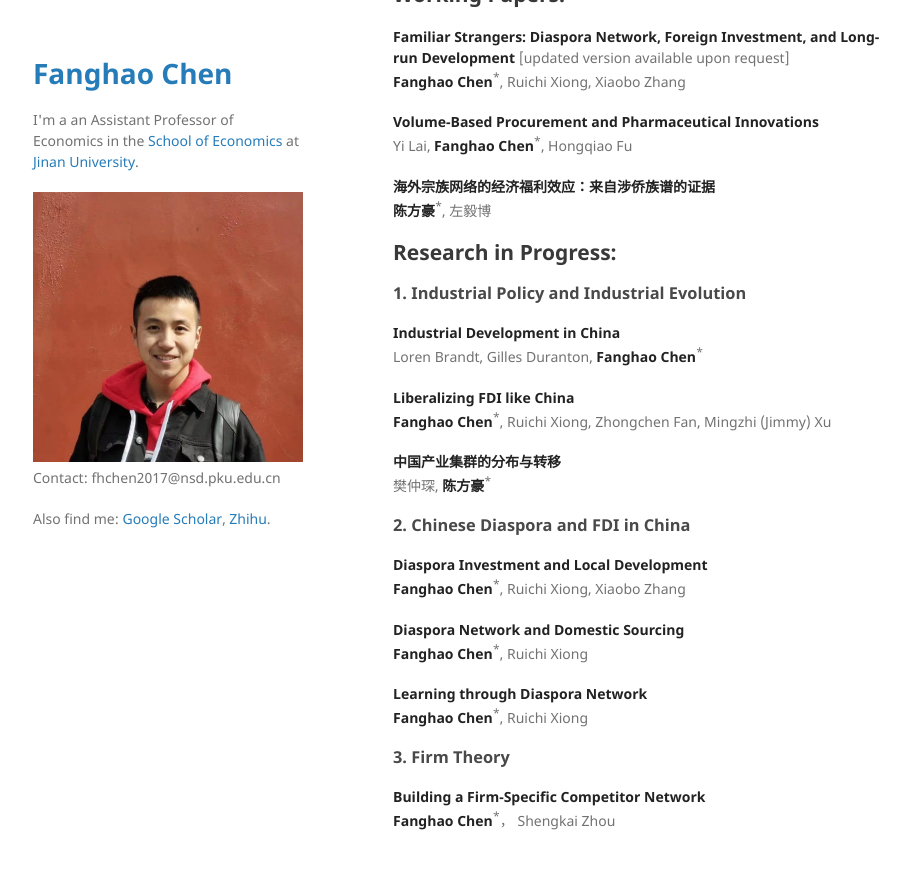
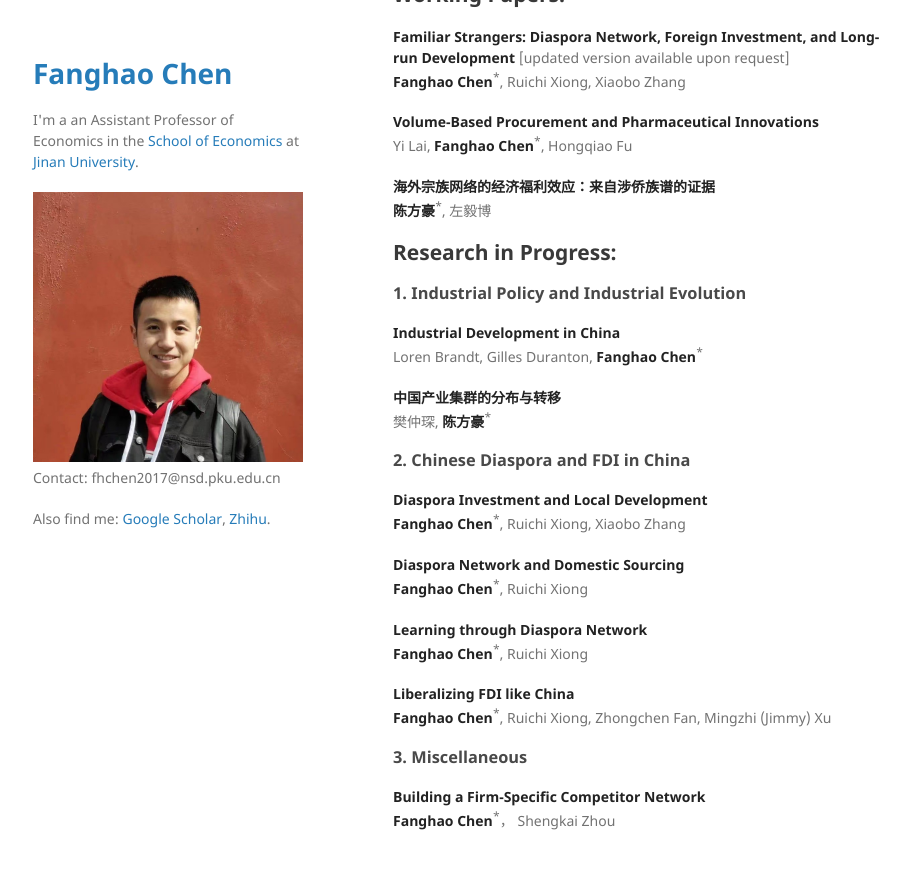
Before and after one commit to FanghaoChen/homepage, a Jekyll site: the page built from research.md, in a window 1280 px wide and 900 px high, scrolled down 589 px. Shown: the top 869 px of the window, without its empty margins (177-1087 px from the left). Built offline with Jekyll 4.4.1, drawn with Linux system fonts in a browser that asks for light colours; part of the change alters nothing that is shown.

Commit message:
Update research.md

```diff
--- a/research.md
+++ b/research.md
@@ -44,9 +44,6 @@ Yi Lai, **Fanghao Chen**<sup>*</sup>, Hongqiao Fu
 **Industrial Development in China** <br/>
 Loren Brandt, Gilles Duranton, **Fanghao Chen**<sup>*</sup>
 
-**Liberalizing FDI like China** <br/>
-**Fanghao Chen**<sup>*</sup>, Ruichi Xiong, Zhongchen Fan, Mingzhi (Jimmy) Xu
-
 **中国产业集群的分布与转移** <br/>
 樊仲琛, **陈方豪**<sup>*</sup>
 
@@ -61,7 +58,10 @@ Loren Brandt, Gilles Duranton, **Fanghao Chen**<sup>*</sup>
 **Learning through Diaspora Network**<br/>
 **Fanghao Chen**<sup>*</sup>, Ruichi Xiong
 
-### 3. Firm Theory ###
+**Liberalizing FDI like China** <br/>
+**Fanghao Chen**<sup>*</sup>, Ruichi Xiong, Zhongchen Fan, Mingzhi (Jimmy) Xu
+
+### 3. Miscellaneous ###
 
 **Building a Firm-Specific Competitor Network** <br/>
 **Fanghao Chen**<sup>*</sup>， Shengkai Zhou
```
